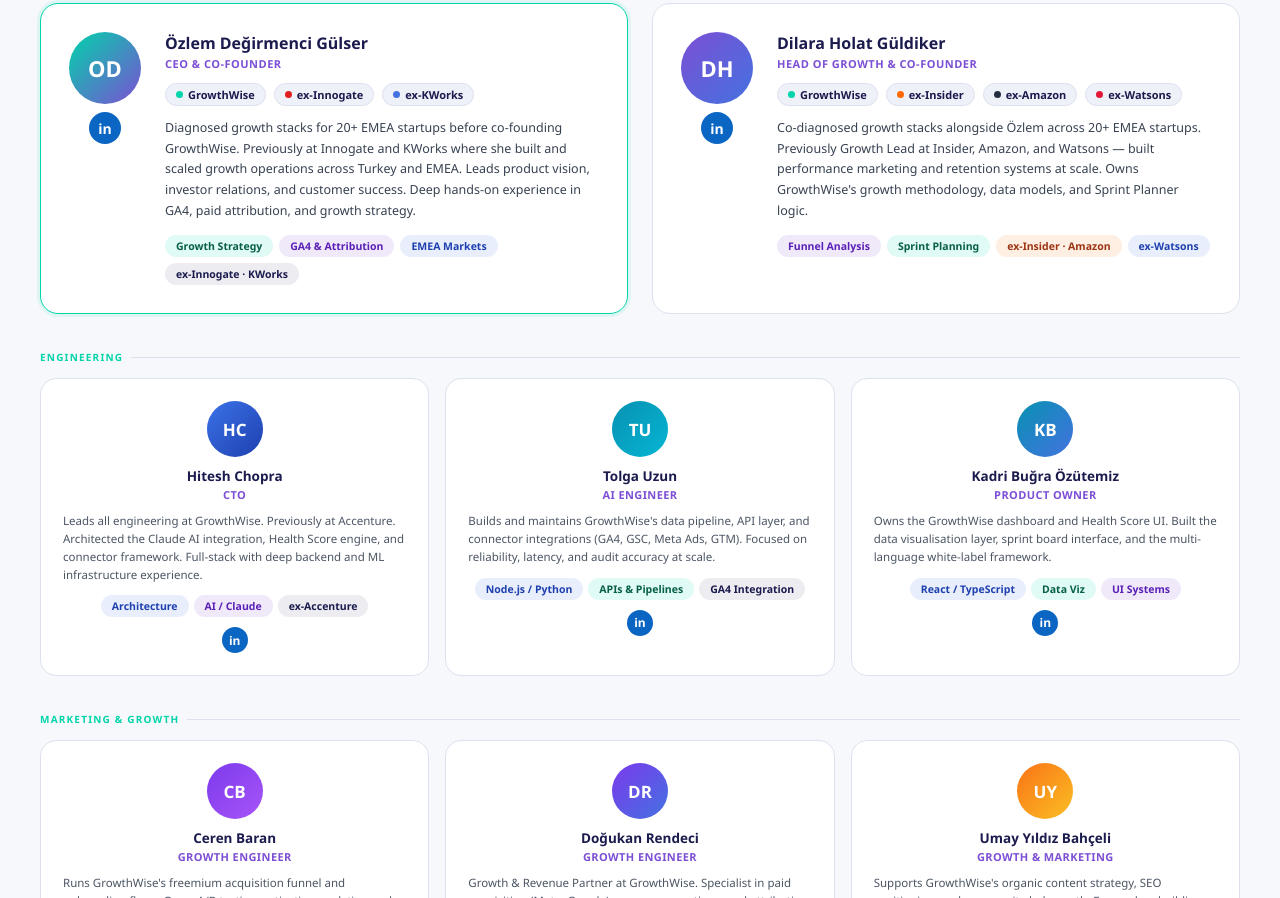
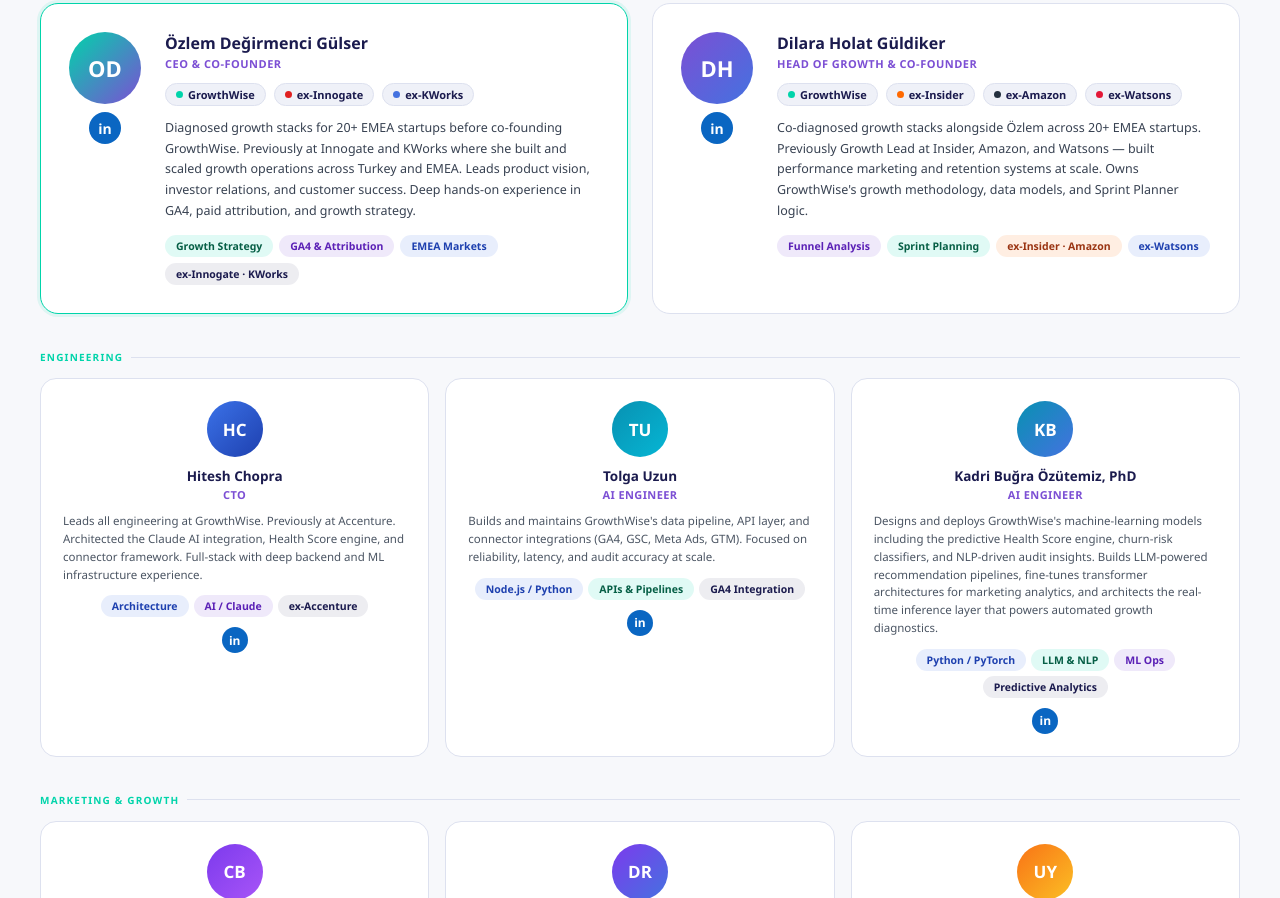
Before and after one commit to ozlemgrowthwise/GrowthWise-Data-Room, a plain HTML site: page GrowthWise_Team.html in a window 1280 px wide. Shown: the part 327-1225 px from the top of the page. Drawn offline with Linux system fonts and the light colour scheme.

Commit message:
Update Kadri Buğra Özütemiz: AI Engineer, PhD with competencies
- Changed name to "Kadri Buğra Özütemiz, PhD"
- Updated role from Product Owner to AI Engineer
- Added AI/ML competencies: PyTorch, LLM & NLP, ML Ops, Predictive Analytics
- Updated bio with AI engineering focus
- Updated all i18n translations (EN, TR, ES)
- Re-encoded Team sub-page base64 in main portal

```diff
--- a/GrowthWise_Team.html
+++ b/GrowthWise_Team.html
@@ -178,15 +178,16 @@
     <!-- Kadri Bugra -->
     <div class="team-card">
       <div class="av-md" style="background:linear-gradient(135deg,#0891b2,#4472E0)">KB</div>
-      <div class="t-name">Kadri Buğra Özütemiz</div>
-      <div class="t-role" data-i18n="role_fe">Product Owner</div>
-      <div class="t-bio" data-i18n="bio_kadri">Owns the GrowthWise dashboard and Health Score UI. Built the data visualisation layer, sprint board interface, and the multi-language white-label framework.</div>
+      <div class="t-name">Kadri Buğra Özütemiz, PhD</div>
+      <div class="t-role" data-i18n="role_fe">AI Engineer</div>
+      <div class="t-bio" data-i18n="bio_kadri">Designs and deploys GrowthWise's machine-learning models including the predictive Health Score engine, churn-risk classifiers, and NLP-driven audit insights. Builds LLM-powered recommendation pipelines, fine-tunes transformer architectures for marketing analytics, and architects the real-time inference layer that powers automated growth diagnostics.</div>
       <div class="t-tags">
-        <span class="tag tag-blue">React / TypeScript</span>
-        <span class="tag tag-teal">Data Viz</span>
-        <span class="tag tag-purple">UI Systems</span>
+        <span class="tag tag-blue">Python / PyTorch</span>
+        <span class="tag tag-teal">LLM &amp; NLP</span>
+        <span class="tag tag-purple">ML Ops</span>
+        <span class="tag tag-navy">Predictive Analytics</span>
       </div>
-      <a class="t-li" href="https://www.linkedin.com/search/results/people/?keywords=Kadri+Bugra+Ozutemiz+frontend" target="_blank" title="LinkedIn">in</a>
+      <a class="t-li" href="https://www.linkedin.com/search/results/people/?keywords=Kadri+Bugra+Ozutemiz+AI+engineer" target="_blank" title="LinkedIn">in</a>
     </div>
 
   </div>
@@ -294,7 +295,7 @@
   role_hog:{en:"Head of Growth & Co-Founder",tr:"Büyüme Direktörü ve Kurucu Ortak",es:"Directora de Crecimiento y Cofundadora"},
   role_cto:{en:"CTO",tr:"CTO",es:"CTO"},
   role_be:{en:"AI Engineer",tr:"Yapay Zeka Mühendisi",es:"Ingeniero de IA"},
-  role_fe:{en:"Product Owner",tr:"Ürün Sahibi",es:"Product Owner"},
+  role_fe:{en:"AI Engineer",tr:"Yapay Zeka Mühendisi",es:"Ingeniero de IA"},
   role_ge:{en:"Growth Engineer",tr:"Büyüme Mühendisi",es:"Ingeniero de Crecimiento"},
   role_uyb:{en:"Growth & Marketing",tr:"Büyüme ve Pazarlama",es:"Crecimiento y Marketing"},
   role_adv:{en:"Strategic Advisor · ex-Salesforce VP",tr:"Stratejik Danışman · eski Salesforce VP",es:"Asesor Estratégico · ex-VP Salesforce"},
@@ -321,9 +322,9 @@
     es:"Construye y mantiene el pipeline de datos, la capa API y las integraciones de conectores de GrowthWise (GA4, GSC, Meta Ads, GTM). Enfocado en fiabilidad, latencia y precisión de auditoría a escala."
   },
   bio_kadri:{
-    en:"Owns the GrowthWise dashboard and Health Score UI. Built the data visualisation layer, sprint board interface, and the multi-language white-label framework.",
-    tr:"GrowthWise dashboard'unu ve Health Score arayüzünü yönetiyor. Veri görselleştirme katmanını, sprint board arayüzünü ve çok dilli white-label çerçevesini geliştirdi.",
-    es:"Gestiona el dashboard de GrowthWise y la UI del Health Score. Construyó la capa de visualización de datos, la interfaz del sprint board y el framework white-label multilingüe."
+    en:"Designs and deploys GrowthWise's machine-learning models including the predictive Health Score engine, churn-risk classifiers, and NLP-driven audit insights. Builds LLM-powered recommendation pipelines, fine-tunes transformer architectures for marketing analytics, and architects the real-time inference layer that powers automated growth diagnostics.",
+    tr:"GrowthWise'ın makine öğrenimi modellerini tasarlıyor ve devreye alıyor; tahmine dayalı Health Score motoru, churn-risk sınıflandırıcıları ve NLP tabanlı denetim içgörüleri dahil. LLM destekli öneri pipeline'ları oluşturuyor, pazarlama analitiği için transformer mimarilerini ince ayarlıyor ve otomatik büyüme teşhislerini destekleyen gerçek zamanlı çıkarım katmanını tasarlıyor.",
+    es:"Diseña y despliega los modelos de machine learning de GrowthWise, incluyendo el motor predictivo Health Score, clasificadores de riesgo de abandono e insights de auditoría impulsados por NLP. Construye pipelines de recomendación con LLM, ajusta arquitecturas transformer para analítica de marketing y diseña la capa de inferencia en tiempo real que impulsa los diagnósticos de crecimiento automatizados."
   },
   bio_ceren:{
     en:"Runs GrowthWise's freemium acquisition funnel and onboarding flows. Owns A/B testing, activation analytics, and the product-led growth experiments that drive free-to-paid conversion.",
```
Also changed, not shown: 00_DATA_ROOM_INDEX.html (+1 -1 lines).
